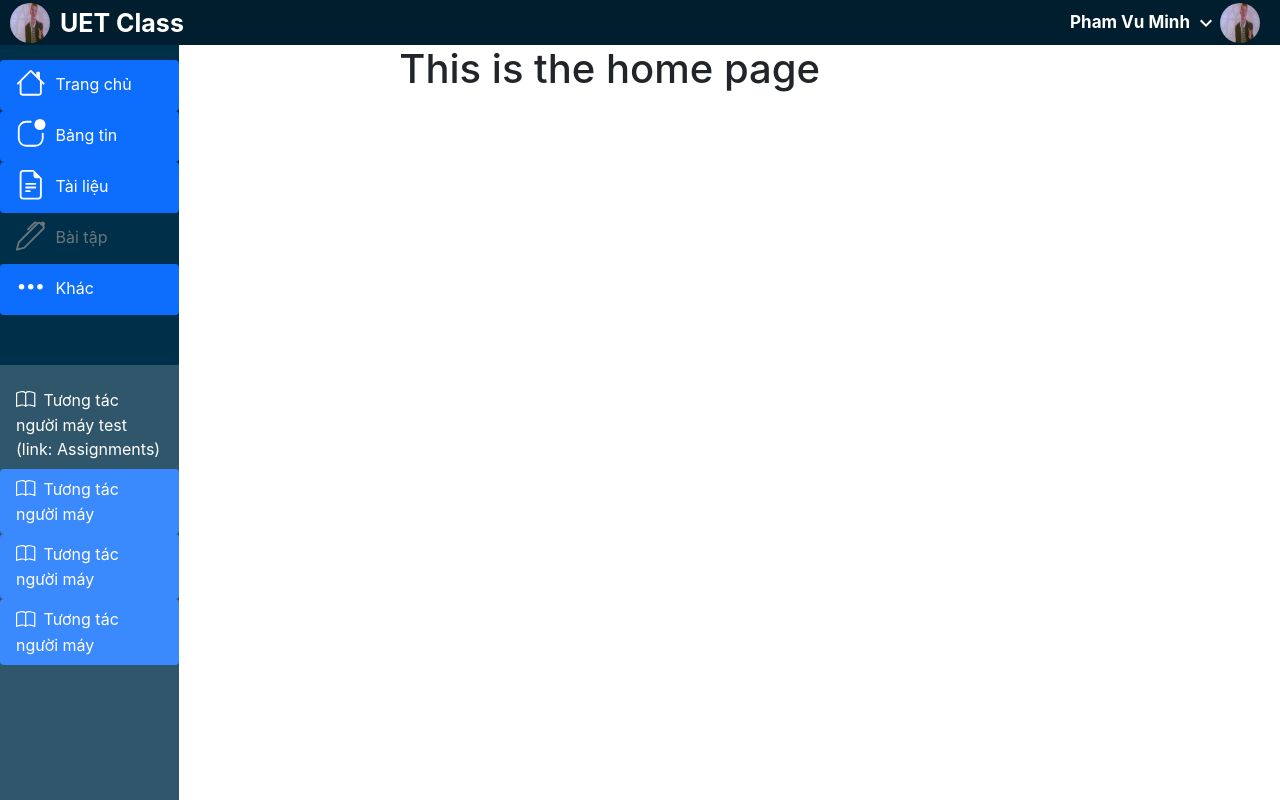
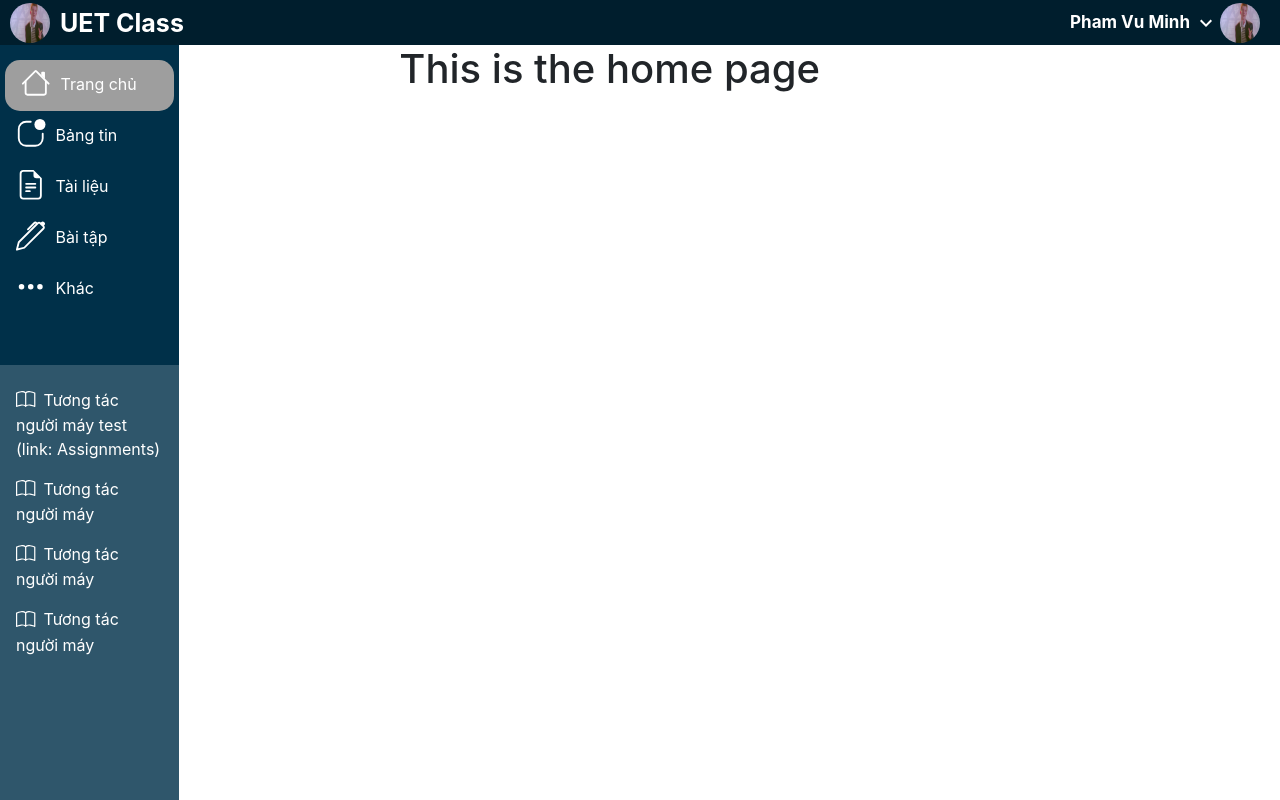
Before and after one commit to uet-class/uet-class-frontend, a React (Create React App) app: page /home in a window 1280 px wide. Built offline with nearby package versions, Linux system fonts and the light colour scheme.

Commit message:
css nav-link active

```diff
--- a/src/components/Sidebar/Sidebar.css
+++ b/src/components/Sidebar/Sidebar.css
@@ -19,3 +19,10 @@
     height: 100%;
     width: 100%;
 }
+
+.nav-link.active {
+    background-color : #9E9E9E !important;
+    margin-left: 5px !important;
+    margin-right: 5px !important;
+    border-radius: 15px !important;
+}
--- a/src/components/Sidebar/Sidebar.jsx
+++ b/src/components/Sidebar/Sidebar.jsx
@@ -1,5 +1,5 @@
-import { NavLink } from "react-router-dom";
 import "./Sidebar.css";
+import { NavLink, Link } from "react-router-dom";
 import HomeIcon from "../Icon/HomeIcon";
 import NewsIcon from "../Icon/NewsIcon";
 import DocumentIcon from "../Icon/DocumentIcon";
@@ -18,22 +18,22 @@ const Sidebar = () => {
             </NavLink>
           </li>
           <li className="nav-item">
-            <NavLink to="/home" className="nav-link">
+            <NavLink to="/posts" className="nav-link">
               <NewsIcon /> Bảng tin
             </NavLink>
           </li>
           <li className="nav-item">
-            <NavLink to="/home" className="nav-link ">
+            <NavLink to="/posts" className="nav-link ">
               <DocumentIcon /> Tài liệu
             </NavLink>
           </li>
           <li className="nav-item">
-            <NavLink to="/assignments" className="nav-link disabled">
+            <NavLink to="/assignments" className="nav-link">
               <HomeworkIcon /> Bài tập
             </NavLink>
           </li>
           <li className="nav-item">
-            <NavLink to="/home" className="nav-link">
+            <NavLink to="/posts" className="nav-link">
               <OtherIcon /> Khác
             </NavLink>
           </li>
@@ -42,24 +42,24 @@ const Sidebar = () => {
       <div className="advance-nav">
         <ul className="nav nav-pills flex-column ">
           <li className="nav-item">
-            <NavLink to="/assignments" className="nav-link">
+            <Link to="/assignments" className="nav-link">
               <ClassIcon /> Tương tác người máy test (link: Assignments)
-            </NavLink>
+            </Link>
           </li>
           <li className="nav-item">
-            <NavLink to="/home" className="nav-link">
+            <Link to="/home" className="nav-link">
               <ClassIcon /> Tương tác người máy
-            </NavLink>
+            </Link>
           </li>
           <li className="nav-item">
-            <NavLink to="/home" className="nav-link">
+            <Link to="/home" className="nav-link">
               <ClassIcon /> Tương tác người máy
-            </NavLink>
+            </Link>
           </li>
           <li className="nav-item">
-            <NavLink to="/home" className="nav-link">
+            <Link to="/home" className="nav-link">
               <ClassIcon /> Tương tác người máy
-            </NavLink>
+            </Link>
           </li>
         </ul>
       </div>
--- a/src/pages/Assignments/Assignments.jsx
+++ b/src/pages/Assignments/Assignments.jsx
@@ -4,7 +4,6 @@ import "./Assignments.css";
 const Assignments = () => {
     return (
         <DashbroadLayout>
-            {/* <h1 className="content">This is the Assignments page</h1> */}
             <div>
             This is the Assignments page
             </div>
```
